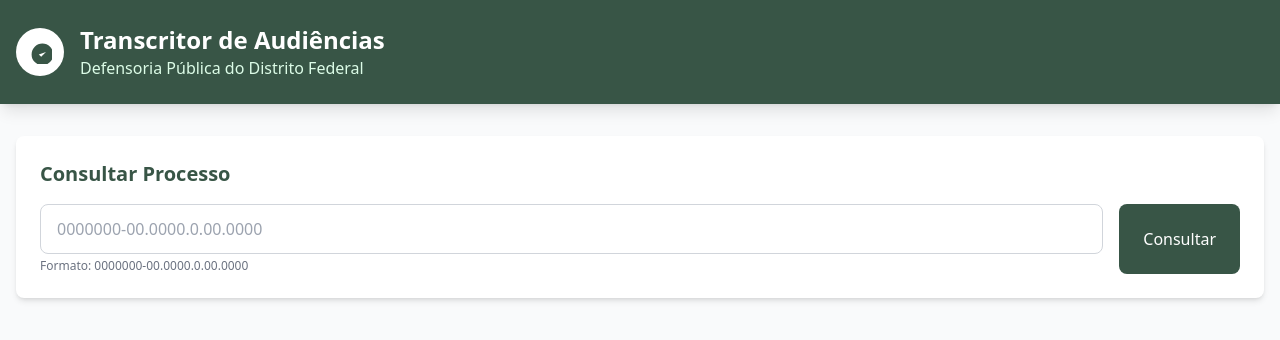
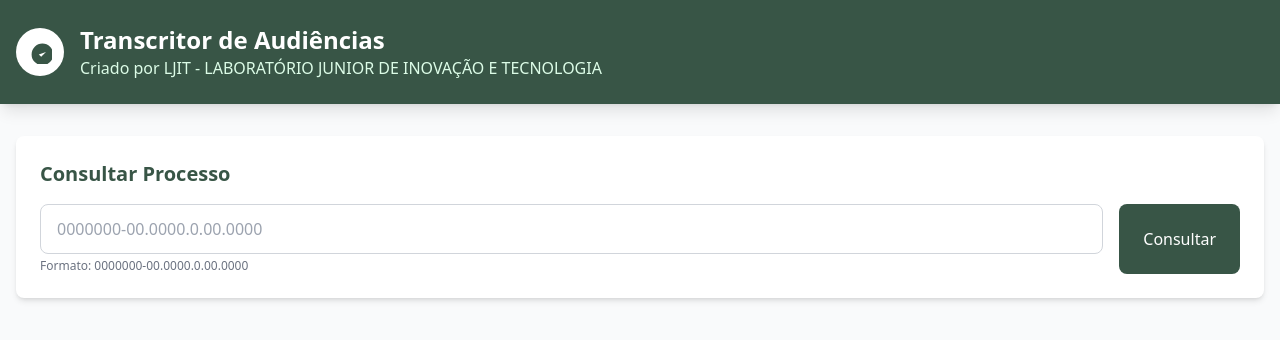
Before and after one commit to Guijss91/TranscreverV3, a Flask app: page / in a window 1280 px wide. Shown: the top 340 px of the page. Run offline with Flask 3, Linux system fonts and the light colour scheme; some libraries are stand-ins or nearby versions.

Commit message:
KickStart

```diff
--- a/templates/index.html
+++ b/templates/index.html
@@ -33,7 +33,7 @@
                 </div>
                 <div>
                     <h1 class="text-2xl font-bold text-white">Transcritor de Audiências</h1>
-                    <p class="text-green-100">Defensoria Pública do Distrito Federal</p>
+                    <p class="text-green-100">Criado por LJIT - LABORATÓRIO JUNIOR DE INOVAÇÃO E TECNOLOGIA</p>
                 </div>
             </div>
         </div>
```
